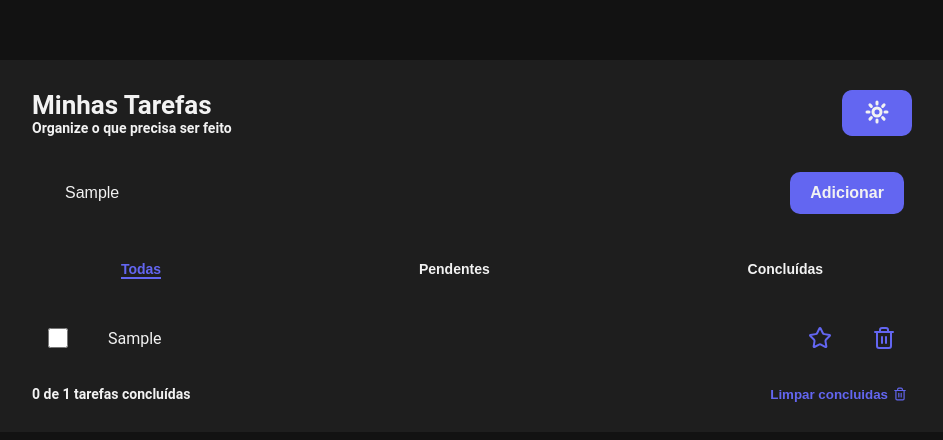
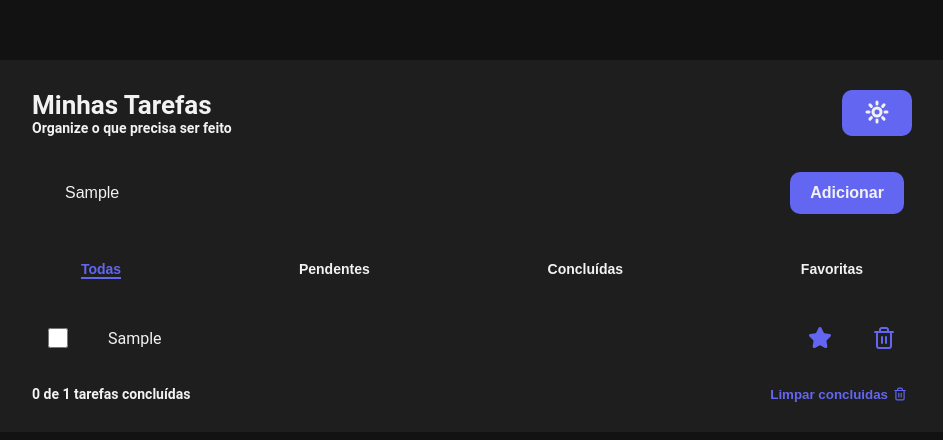
Before and after one commit to HenriqueCunha02/todo-list-react, a React (Vite) app: page / in a window 1280 px wide. Both pictures are taken after typing "Sample" into the empty fields and a click on the button "Adicionar". Shown: the top 440 px of the page, without its empty margins (168-1111 px from the left). Built offline with nearby package versions, Linux system fonts and the light colour scheme.

Commit message:
Add favorite functionality

```diff
--- a/src/components/NavFilters/index.tsx
+++ b/src/components/NavFilters/index.tsx
@@ -1,6 +1,6 @@
 import styles from './styles.module.css';
 
-type Filter = 'all' | 'pending' | 'completed';
+type Filter = 'all' | 'pending' | 'completed' | 'favorite';
 
 type NavFiltersType = {
   setfilter: (filter: Filter) => void;
@@ -28,6 +28,12 @@ export function NavFilters({ setfilter, filter }: NavFiltersType) {
       >
         Concluídas
       </button>
+      <button
+        className={filter === 'favorite' ? styles.active : ''}
+        onClick={() => setfilter('favorite')}
+      >
+        Favoritas
+      </button>
     </nav>
   );
 }
--- a/src/components/Taskitem/index.tsx
+++ b/src/components/Taskitem/index.tsx
@@ -21,7 +21,11 @@ export function TaskItem({
       <input type='checkbox' onChange={() => onToggleTask(task.id)} />
       {task.title}
       <div className={styles.icon}>
-        <StarIcon color='#6366f1' onClick={() => onFavoriteTask(task.id)} />
+        <StarIcon
+          color='#6366f1'
+          onClick={() => onFavoriteTask(task.id)}
+          fill={task.favorite === false ? '#6366f1' : 'transparent'}
+        />
         <TrashIcon color='#6366f1' onClick={() => onDeleteTask(task.id)} />
       </div>
     </li>
--- a/src/pages/Home/index.tsx
+++ b/src/pages/Home/index.tsx
@@ -9,7 +9,7 @@ import type { Task } from '../../types/Task';
 import { useState } from 'react';
 
 export function Home() {
-  type Filter = 'all' | 'pending' | 'completed';
+  type Filter = 'all' | 'pending' | 'completed' | 'favorite';
 
   const [filter, setFilter] = useState<Filter>('all');
   const [task, setTask] = useState<Task[]>([]);
@@ -56,6 +56,10 @@ export function Home() {
   }
 
   const filteredTasks = task.filter(task => {
+    if (filter === 'favorite') {
+      return !task.favorite;
+    }
+
     if (filter === 'pending') {
       return !task.completed;
     }
```
